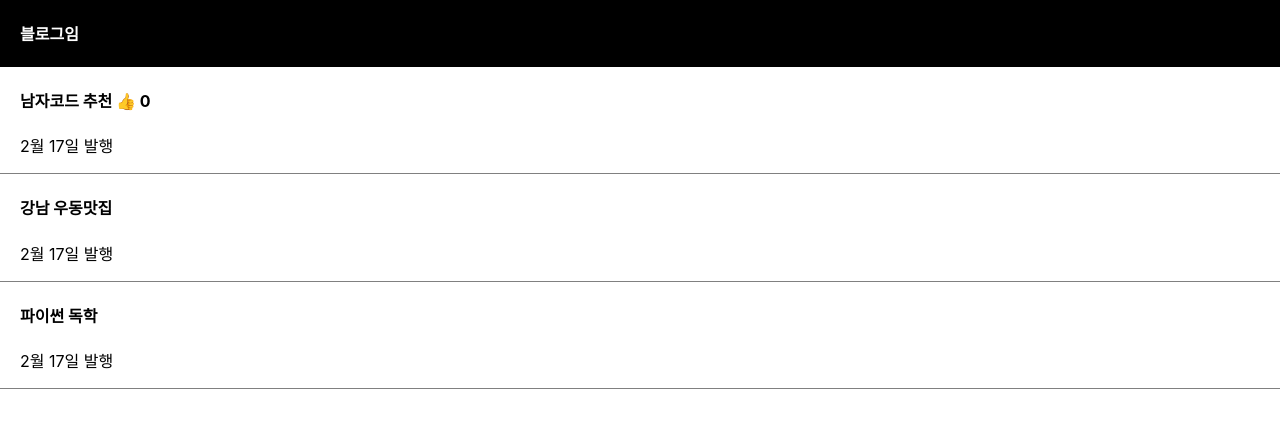
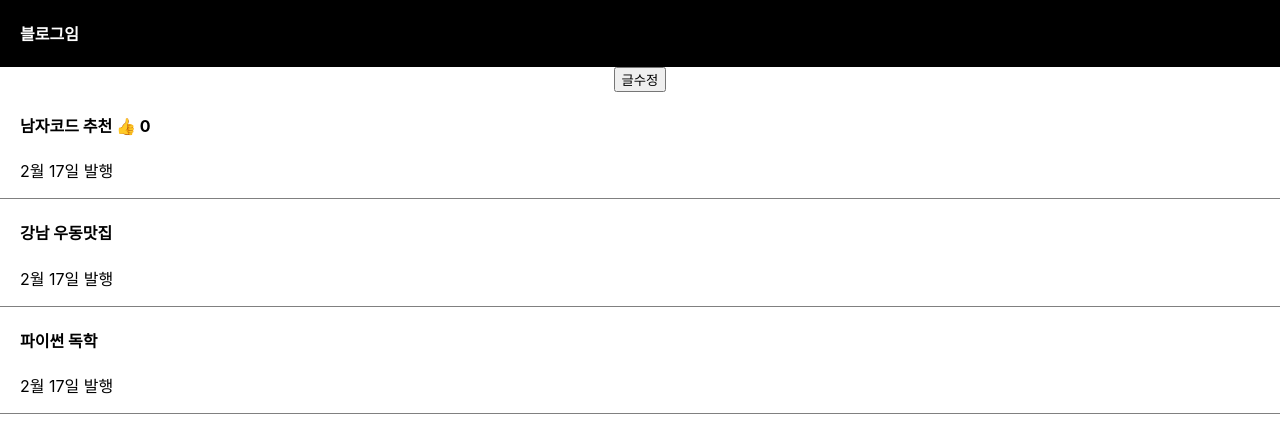
Before and after one commit to ByeonghwiJeong/react_init, a React (Create React App) app: page / in a window 1280 px wide. Shown: the top 432 px of the page. Built offline with nearby package versions, Linux system fonts and the light colour scheme.

Commit message:
feat : useState Array자료형 스프레드 복사후 변경

```diff
--- a/src/App.js
+++ b/src/App.js
@@ -4,7 +4,11 @@ import { useState } from "react";
 
 function App() {
   let post = "강남 우동 맛집";
-  let [글제목, b] = useState(["남자코드 추천", "강남 우동맛집", "파이썬 독학"]);
+  let [글제목, 글제목변경] = useState([
+    "남자코드 추천",
+    "강남 우동맛집",
+    "파이썬 독학",
+  ]);
   let [따봉, 따봉변경] = useState(0);
 
   function 함수() {
@@ -16,6 +20,14 @@ function App() {
       <div className="black-nav">
         <h4>블로그임</h4>
       </div>
+      <button
+        onClick={() => {
+          let copy = [...글제목];
+          copy[0] = "여자코트 추천";
+          글제목변경(copy);
+        }}>
+        글수정
+      </button>
       <div className="list">
         <h4>
           {글제목[0]}{" "}
```
